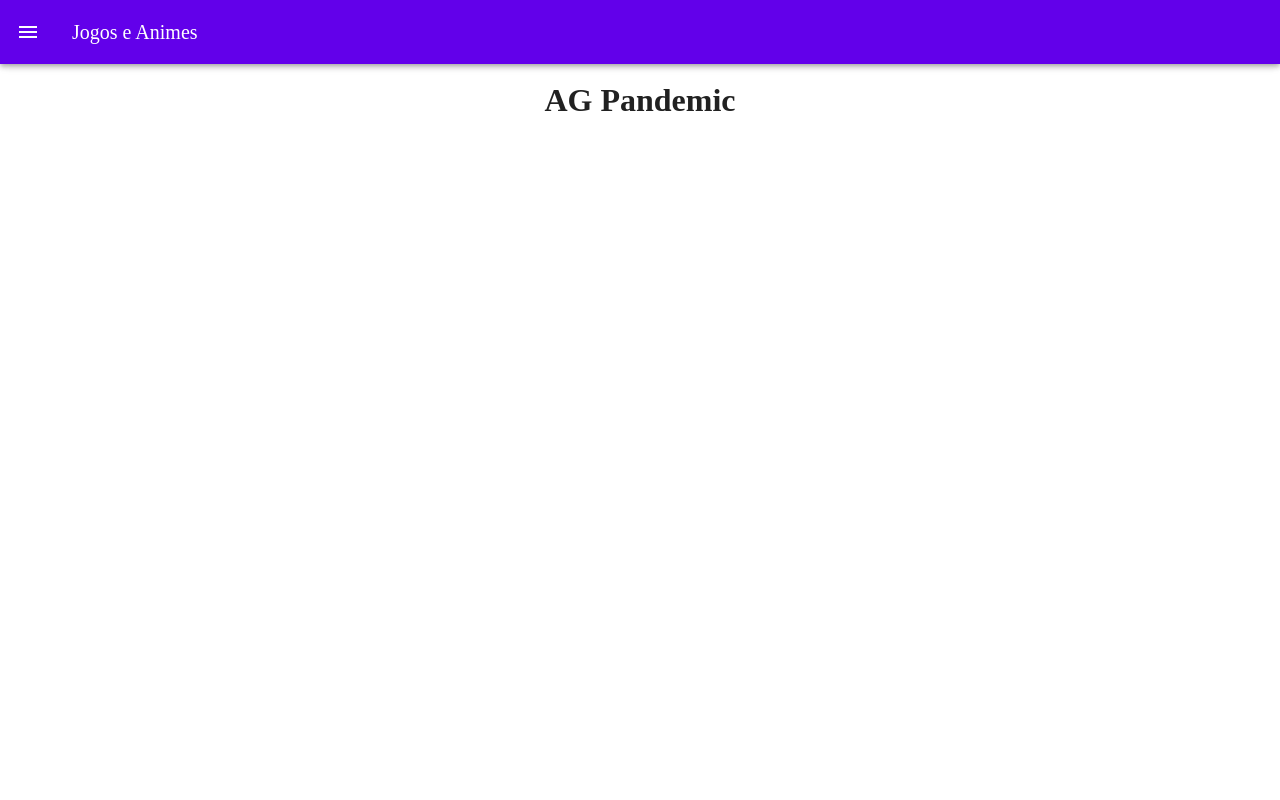
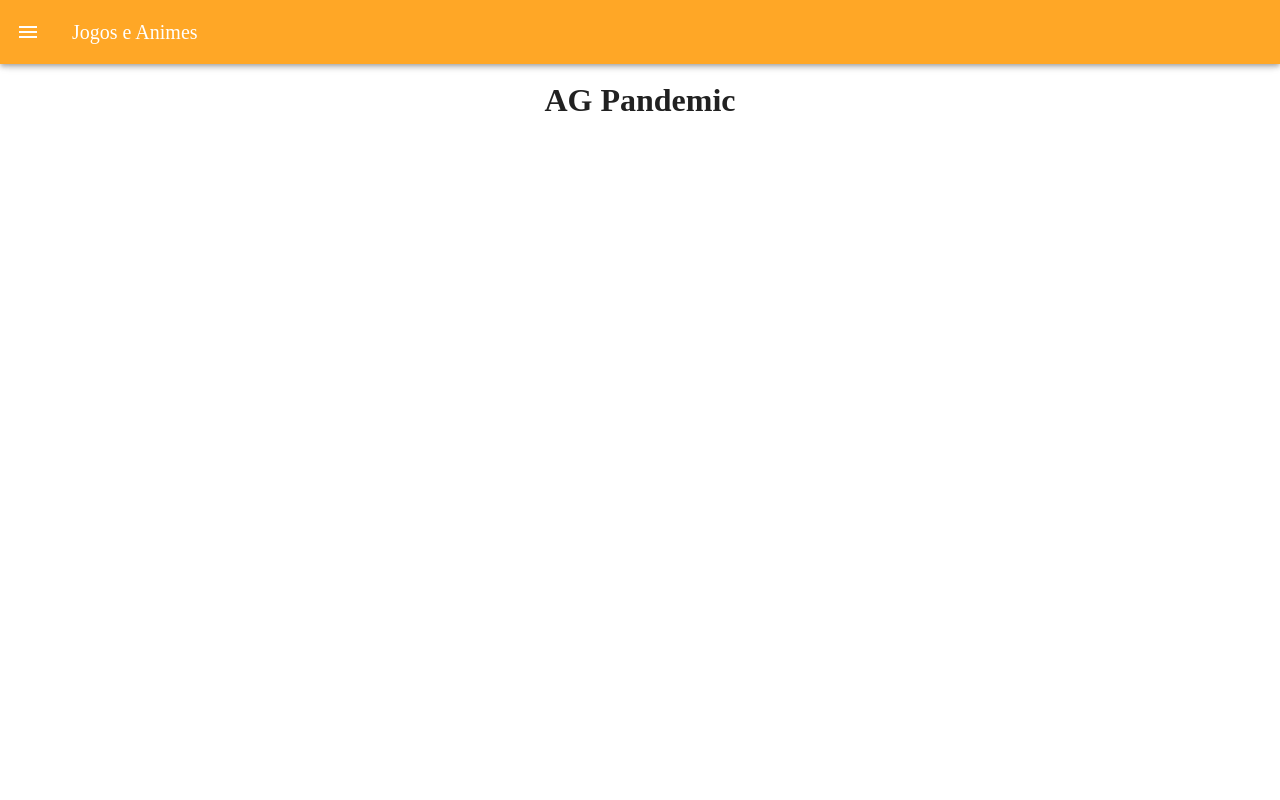
Before and after one commit to snaketartar/lazerNaPandemia, a Vue app in the folder lazer-na-pandemia/: page / in a window 1280 px wide. Shown: the top 800 px of the page. Built offline with nearby package versions, Linux system fonts and the light colour scheme.

Commit message:
text change

```diff
--- a/lazer-na-pandemia/src/components/shared/AppBar.vue
+++ b/lazer-na-pandemia/src/components/shared/AppBar.vue
@@ -1,6 +1,6 @@
 <template>
   <div class="app-bar">
-    <v-app-bar color="deep-purple accent-4" app dark>
+    <v-app-bar color="orange lighten-1" app dark>
       <v-app-bar-nav-icon @click="drawer = true"></v-app-bar-nav-icon>
       <v-toolbar-title>Jogos e Animes</v-toolbar-title>
     </v-app-bar>
@@ -8,7 +8,7 @@
       <v-list nav dense>
         <v-list-item-group
           v-model="group"
-          active-class="deep-purple--text text--accent-4"
+          active-class="orange lighten-4 red-text"
         >
           <router-link to="/">
             <v-list-item>
```
